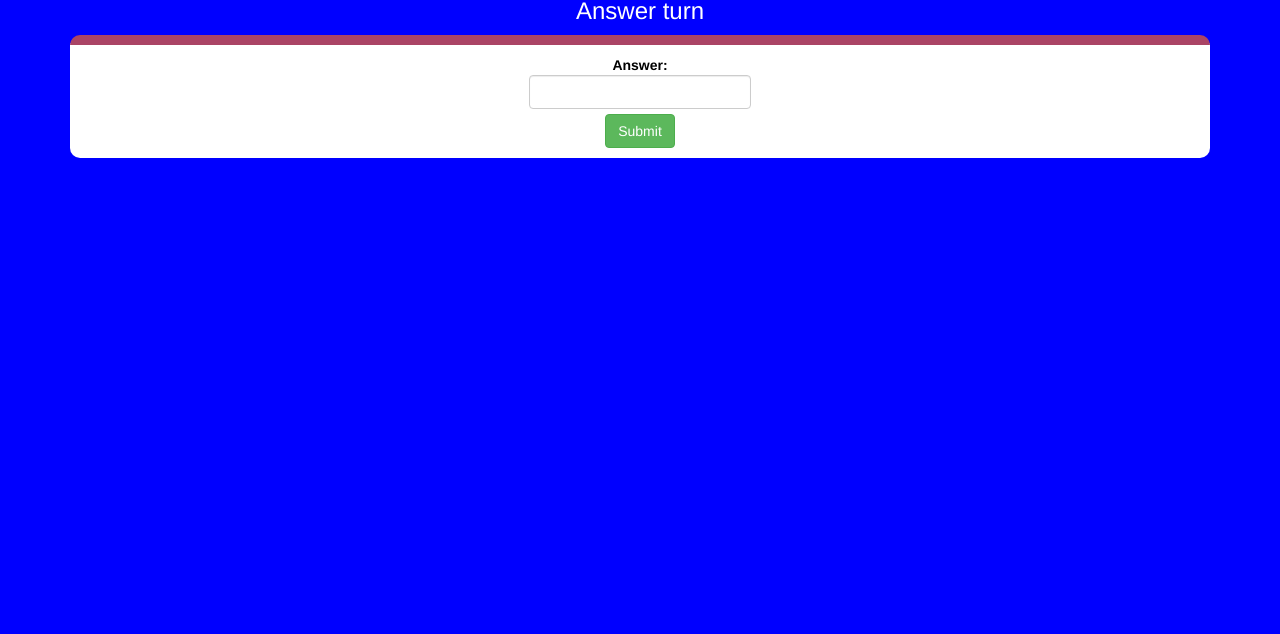
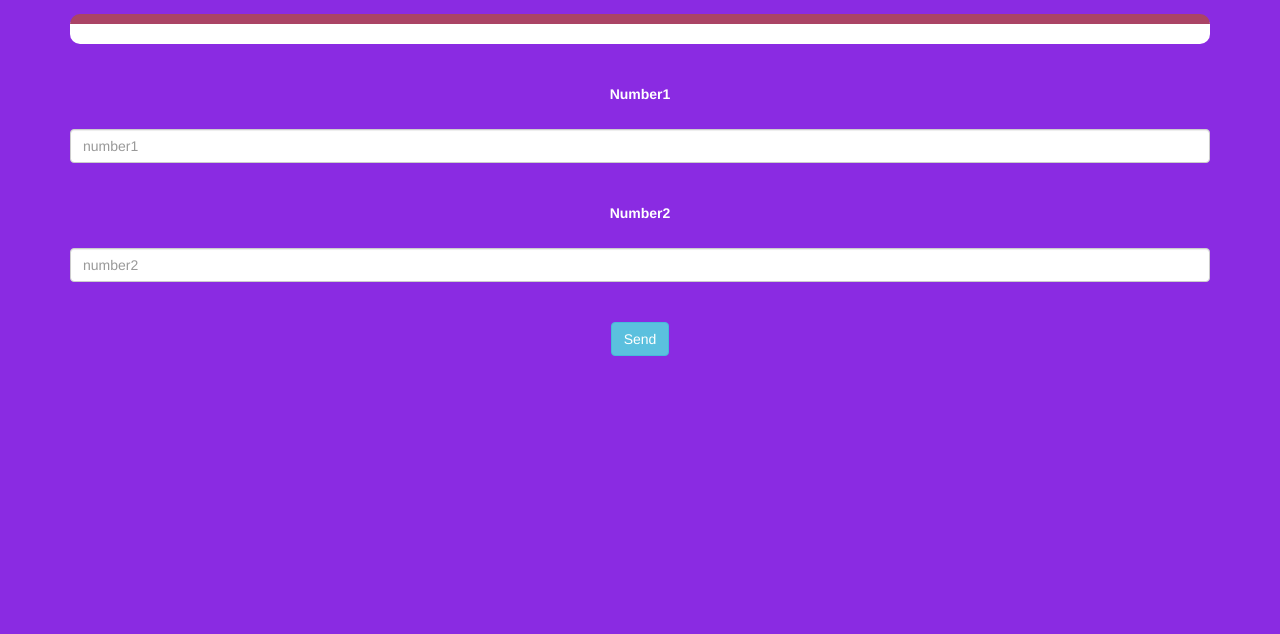
Before and after one commit to alamelu98/89, a plain HTML site: page gamepage.html in a window 1280 px wide. Shown: the part 166-800 px from the top of the page. Drawn offline with nearby package versions, Linux system fonts and the light colour scheme.

Commit message:
Update gamepage.html

```diff
--- a/gamepage.html
+++ b/gamepage.html
@@ -11,22 +11,34 @@
     <script src="https://ajax.googleapis.com/ajax/libs/jquery/3.4.1/jquery.min.js"></script>
 <script src="https://maxcdn.bootstrapcdn.com/bootstrap/3.4.0/js/bootstrap.min.js"></script>
 </head>
-<body style="background-color:blue;color:white">
-    <h2 id="player1_name"></h2><span id="player1_score"></span>
-    <h2 id="player1_name"></h2><span id="player1_score"></span>
+<body style="background-color:blueviolet;color:white">
+    <h2 id="player1_name"></h2><span id="player1_score" style="font-size:36px;color:white"></span>
+    <br>
+    <h2 id="player2_name"></h2><span id="player2_score" style="font-size:36px;color:white"></span>
 <center>
     <div class="container">
         <h2>The math quiz game</h2>
-        <h3>Question turn</h3><span ></span>
-        <h3>Answer turn</h3><span ></span>
-        <div id="output">
-            <label style="color:black">Answer: <input type="text" class="form-control"></label>
-
-            <br>
-            <button type="submit" class="btn btn-success" onclick="send()">Submit</button>
-        </div>
+        <h3 id="player_question"></h3><span ></span>
+        <h3 id="player_answer"></h3><span ></span>
+        <div id="output"></div>
+        <br>
+        <br>
+        <label>Number1</label>
+        <br>
+        <br>
+        <input type="text" id="num1" placeholder="number1" class="form-control">
+        <br>
+        <br>
+        <label>Number2</label>
+        <br>
+        <br>
+        <input type="text" id="num2" placeholder="number2" class="form-control">
+        <br>
+        <br>
+        <button class="btn btn-info" onclick="send()">Send</button>
     </div>
 </center>
 
 </body>
+<script src="gamepage.js"></script>
 </html>
```
